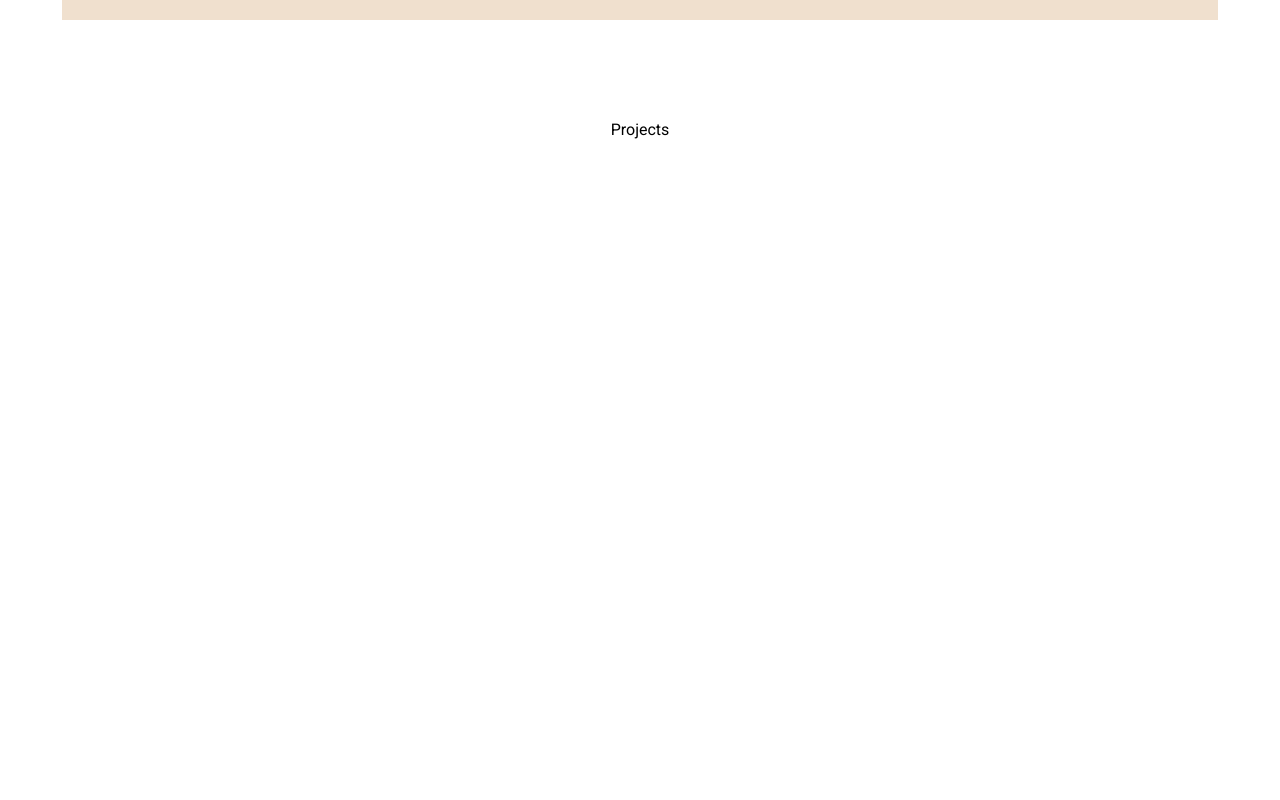
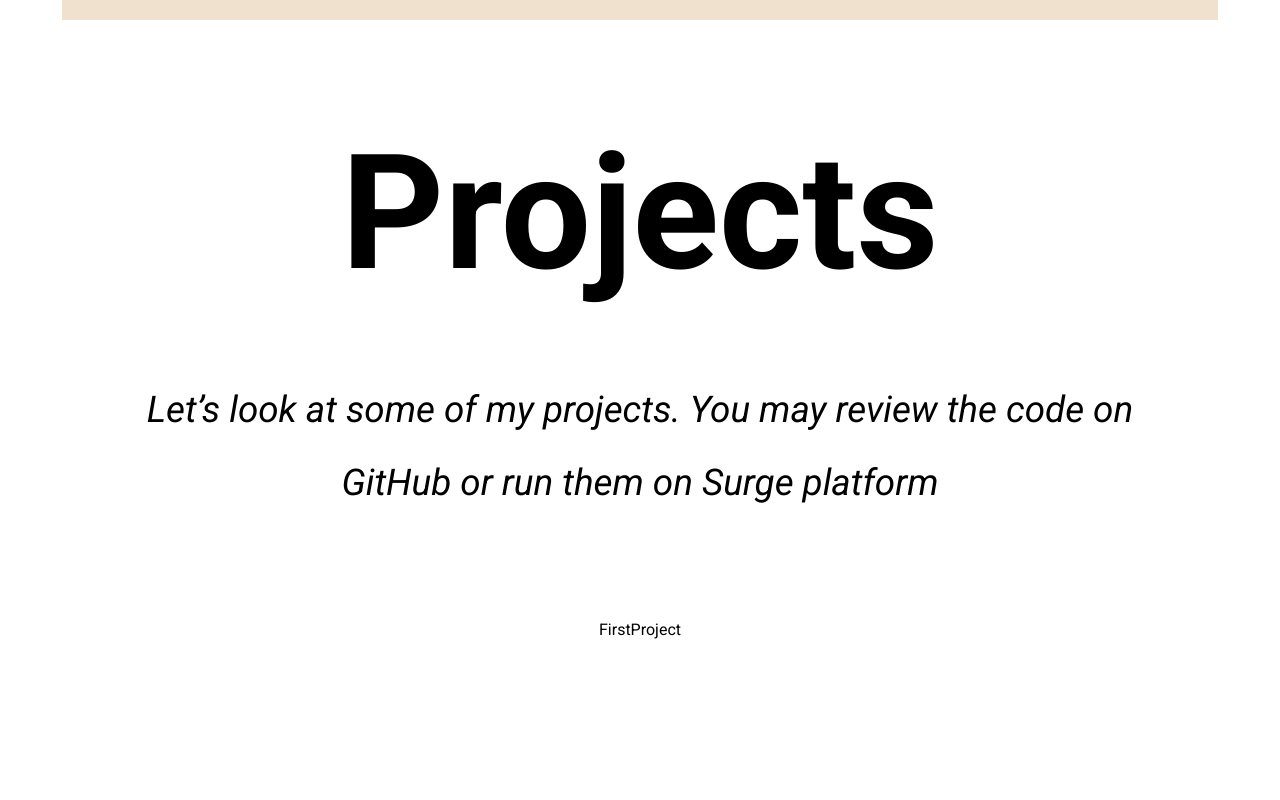
Before and after one commit to vikhulei/portfolio_new, a React (Create React App) app: page / in a window 1280 px wide. Shown: the part 4360-5160 px from the top of the page. Built offline with nearby package versions, Linux system fonts and the light colour scheme.

Commit message:
projects completed

```diff
--- a/src/components/ui/StyledComponents.js
+++ b/src/components/ui/StyledComponents.js
@@ -11,7 +11,7 @@
     align-items: center;
 `
 
-const LargeHeading = styled.h1 `
+const LargeHeadingStyled = styled.h1 `
     font-size: 10rem;
 `
 
@@ -19,4 +19,4 @@
     font-size: 2.3rem
 `
 
-export {WrapperStyled, LargeHeading, RegularTextStyled}
+export {WrapperStyled, LargeHeadingStyled, RegularTextStyled}
--- a/src/sections/01_home/HomeStyle.js
+++ b/src/sections/01_home/HomeStyle.js
@@ -1,6 +1,6 @@
 import styled, {keyframes} from "styled-components"
 import { colors } from "../../components/ui/Colors"
-import { WrapperStyled, LargeHeading } from "../../components/ui/StyledComponents"
+import { WrapperStyled, LargeHeadingStyled } from "../../components/ui/StyledComponents"
 
 const {background, middle_light} = colors
 
@@ -38,7 +38,7 @@
     opacity: 1;
     `
 
-const LargeHeadingHome = styled(LargeHeading) `
+const LargeHeadingHome = styled(LargeHeadingStyled) `
     margin-top: 50px;
     animation: ${Appear} 2s;
     `
--- a/src/sections/05_projects/Projects.js
+++ b/src/sections/05_projects/Projects.js
@@ -1,8 +1,15 @@
-import {Wrapper} from "./ProjectsStyle"
+import { Wrapper, LargeHeading, RegularText } from "./ProjectsStyle"
 
 const Projects = () => {
   return (
-    <Wrapper>Projects</Wrapper>
+    <Wrapper>
+      <LargeHeading>
+        Projects
+      </LargeHeading>
+      <RegularText>
+      Let’s look at some of my projects. You may review the code on GitHub or run them on Surge platform
+      </RegularText>
+    </Wrapper>
   )
 }
 
--- a/src/sections/05_projects/ProjectsStyle.js
+++ b/src/sections/05_projects/ProjectsStyle.js
@@ -1,8 +1,20 @@
 import styled from "styled-components"
-import { WrapperStyled } from "../../components/ui/StyledComponents"
+import { WrapperStyled, LargeHeadingStyled, RegularTextStyled } from "../../components/ui/StyledComponents"
 
 const Wrapper = styled(WrapperStyled) `
+    height: 400px;
+    justify-content: space-between;
+`
+
+const LargeHeading = styled(LargeHeadingStyled) `
 
 `
 
-export {Wrapper}
+const RegularText = styled(RegularTextStyled) `
+    text-align: center;
+    width: 1000px;
+    font-style: italic;
+    line-height: 2;
+`
+
+export {Wrapper, LargeHeading, RegularText}
```
